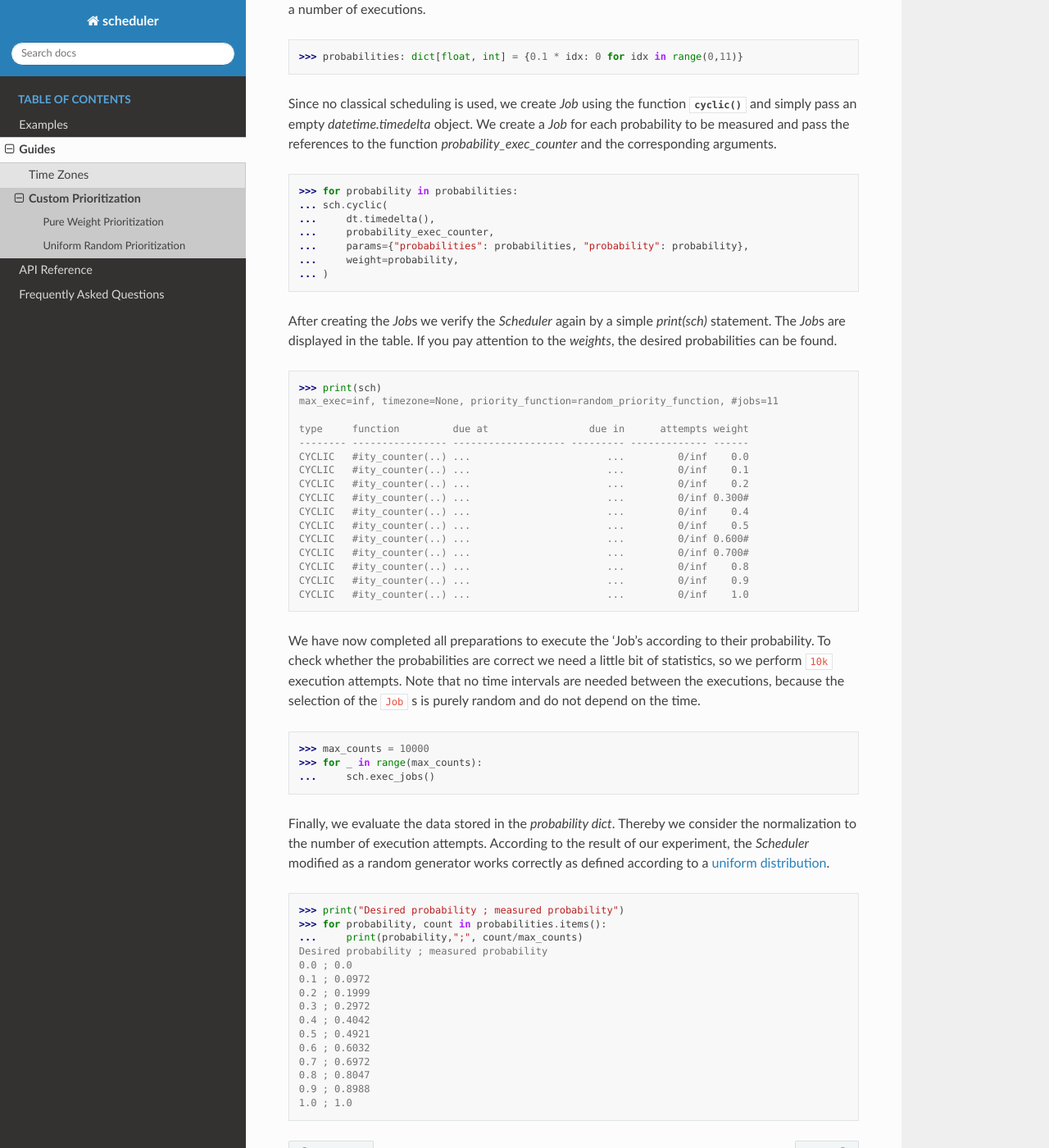
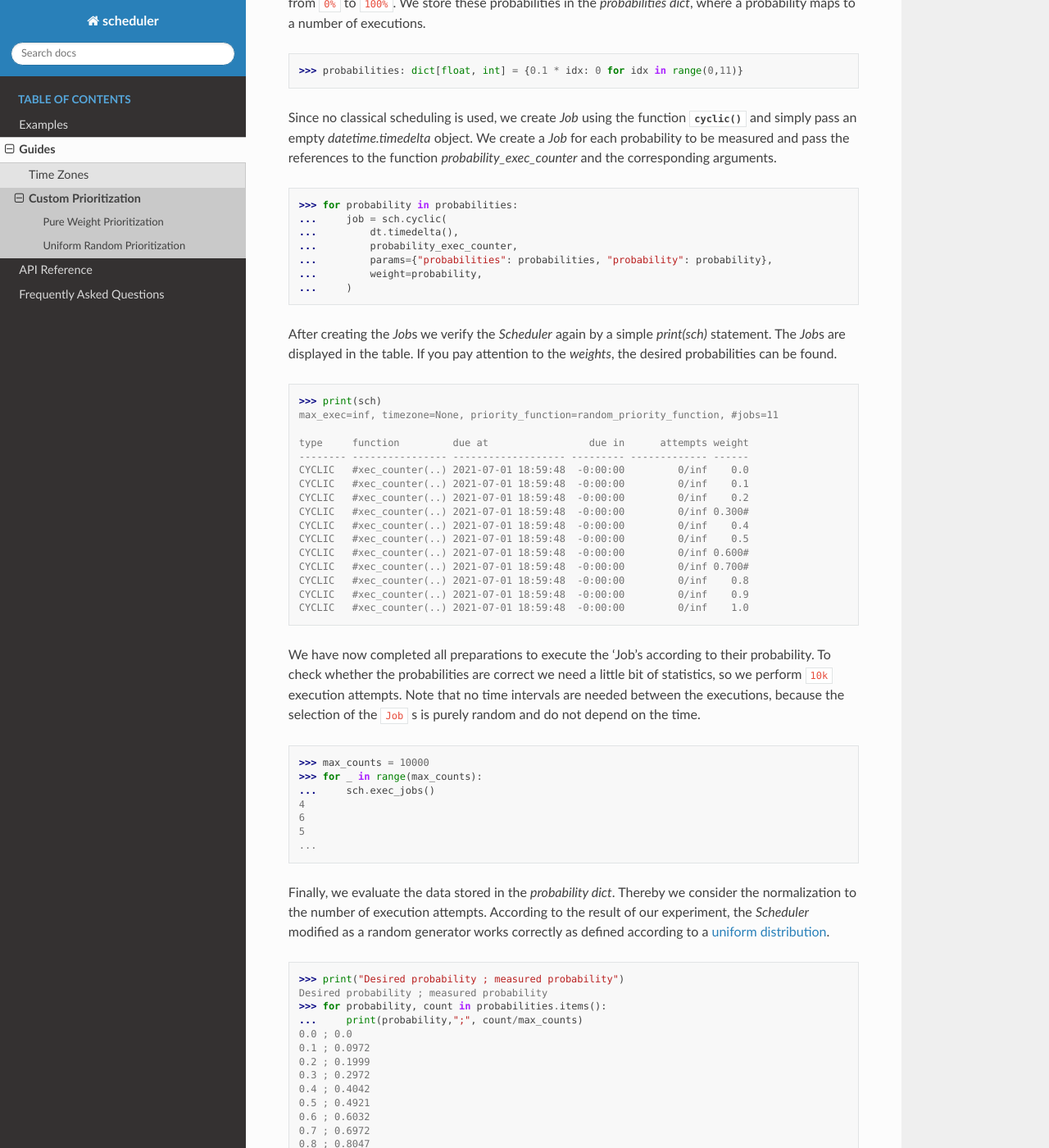
Before and after one commit to DigonIO/scheduler, a Sphinx documentation site: the page built from doc/pages/guides/custom_prioritization.rst, in a window 1280 px wide and 1400 px high, scrolled down 4761 px. Shown: the whole window at 82% size. Built offline with Sphinx 7.4.7 and the Read the Docs theme 2.0.0, drawn with Linux system fonts in a browser that asks for light colours; some of the changed text lies outside the part shown.

Commit message:
readibility and correctness of guides improved

```diff
--- a/doc/pages/guides/custom_prioritization.rst
+++ b/doc/pages/guides/custom_prioritization.rst
@@ -60,6 +60,7 @@
     <BLANKLINE>
     type     function         due at                 due in      attempts weight
     -------- ---------------- ------------------- --------- ------------- ------
+    <BLANKLINE>
 
 In the next step, we schedule a cyclic a `Job` with a `weight` of ``1`` that will be executed ``2`` times.
 By executing a `print(sch)` statement, we can see the scheduled `Job` in the table.
@@ -73,12 +74,13 @@
     ...         weight=1,
     ...         max_attempts=2,
     ...     )
-    >>> print(sch)
+    >>> print(sch)  # doctest:+SKIP
     max_exec=1, timezone=None, priority_function=pure_weight_prioritization, #jobs=1
     <BLANKLINE>
     type     function         due at                 due in      attempts weight
     -------- ---------------- ------------------- --------- ------------- ------
-    CYCLIC   print_weight(..) ...                       ...           0/2      1
+    CYCLIC   print_weight(..) 2021-07-01 18:51:23  -0:00:00           0/2      1
+    <BLANKLINE>
 
 Calling the function :func:`~scheduler.scheduler.Scheduler.exec_jobs` executes the job once.
 We can see the output ``j_1`` of the `print_weight` function defined above.
@@ -86,14 +88,15 @@
 
 .. code-block:: pycon
 
-    >>> sch.exec_jobs()
-    >>> print(sch)
+    >>> exec_count = sch.exec_jobs()
     j_1
+    >>> print(sch)  # doctest:+SKIP
     max_exec=1, timezone=None, priority_function=pure_weight_prioritization, #jobs=1
     <BLANKLINE>
     type     function         due at                 due in      attempts weight
     -------- ---------------- ------------------- --------- ------------- ------
-    CYCLIC   print_weight(..) ...                       ...           1/2      1
+    CYCLIC   print_weight(..) 2021-07-01 18:53:09  -0:00:00           1/2      1
+    <BLANKLINE>
 
 To make the weights relevant for the first time, we bring a second `Job` into play
 that has twice the `weight` of the first one.
@@ -107,13 +110,14 @@
     ...     weight=2,
     ...     max_attempts=2,
     ... )
-    >>> print(sch)
+    >>> print(sch)  # doctest:+SKIP
     max_exec=1, timezone=None, priority_function=pure_weight_prioritization, #jobs=2
     <BLANKLINE>
     type     function         due at                 due in      attempts weight
     -------- ---------------- ------------------- --------- ------------- ------
-    CYCLIC   print_weight(..) ...                       ...           1/2      1
-    CYCLIC   print_weight(..) ...                       ...           0/2      2
+    CYCLIC   print_weight(..) 2021-07-01 18:53:31  -0:00:00           1/2      1
+    CYCLIC   print_weight(..) 2021-07-01 18:53:31  -0:00:00           0/2      2
+    <BLANKLINE>
 
 We now expect that the output by calling the :func:`~scheduler.scheduler.Scheduler.exec_jobs`
 function no longer outputs ``j_1`` but ``j_2``, which is also confirmed.
@@ -121,15 +125,16 @@
 
 .. code-block:: pycon
 
-    >>> sch.exec_jobs()
-    >>> print(sch)
+    >>> exec_count = sch.exec_jobs()
     j_2
+    >>> print(sch)  # doctest:+SKIP
     max_exec=1, timezone=None, priority_function=pure_weight_prioritization, #jobs=2
     <BLANKLINE>
     type     function         due at                 due in      attempts weight
     -------- ---------------- ------------------- --------- ------------- ------
-    CYCLIC   print_weight(..) ...                       ...           1/2      1
-    CYCLIC   print_weight(..) ...                       ...           1/2      2
+    CYCLIC   print_weight(..) 2021-07-01 18:54:24  -0:00:00           1/2      1
+    CYCLIC   print_weight(..) 2021-07-01 18:54:24  -0:00:00           1/2      2
+    <BLANKLINE>
 
 
 A last `Job` is introduced with a `weight` of ``3``, but this one can be executed only once.
@@ -143,14 +148,15 @@
     ...     weight=3,
     ...     max_attempts=1,
     ... )
-    >>> sprint(sch)
+    >>> print(sch)  # doctest:+SKIP
     max_exec=1, timezone=None, priority_function=pure_weight_prioritization, #jobs=3
     <BLANKLINE>
     type     function         due at                 due in      attempts weight
     -------- ---------------- ------------------- --------- ------------- ------
-    CYCLIC   print_weight(..) ...                       ...           1/2      1
-    CYCLIC   print_weight(..) ...                       ...           1/2      2
-    ONCE     print_weight(..) ...                       ...           0/1      3
+    CYCLIC   print_weight(..) 2021-07-01 18:55:00  -0:00:00           1/2      1
+    CYCLIC   print_weight(..) 2021-07-01 18:55:00  -0:00:00           1/2      2
+    ONCE     print_weight(..) 2021-07-01 18:55:00  -0:00:00           0/1      3
+    <BLANKLINE>
 
 Calling the :func:`~scheduler.scheduler.Scheduler.exec_jobs` function again
 outputs ``j_3`` according to the known scheme.
@@ -159,15 +165,15 @@
 
 .. code-block:: pycon
 
-    >>> sch.exec_jobs()
-    >>> print(sch)
+    >>> exec_count = sch.exec_jobs()
     j_3
+    >>> print(sch)  # doctest:+SKIP
     max_exec=1, timezone=None, priority_function=pure_weight_prioritization, #jobs=2
     <BLANKLINE>
     type     function         due at                 due in      attempts weight
     -------- ---------------- ------------------- --------- ------------- ------
-    CYCLIC   print_weight(..) ...                       ...           1/2      1
-    CYCLIC   print_weight(..) ...                       ...           1/2      2
+    CYCLIC   print_weight(..) 2021-07-01 18:56:13  -0:00:00           1/2      1
+    CYCLIC   print_weight(..) 2021-07-01 18:56:13  -0:00:00           1/2      2
 
 To finish the remaining two `Job`\ s, the :func:`~scheduler.scheduler.Scheduler.exec_jobs` function is called twice.
 We can again see their output ``j_2`` and ``j_1`` in the correct order due to the weighting.
@@ -175,15 +181,16 @@
 
 .. code-block:: pycon
 
-    >>> sch.exec_jobs()
-    >>> sch.exec_jobs()
+    >>> exec_count = sch.exec_jobs()
+    j_2
+    >>> exec_count = sch.exec_jobs()
+    j_1
     >>> print(sch)
-    j_2
-    j_1
     max_exec=1, timezone=None, priority_function=pure_weight_prioritization, #jobs=0
     <BLANKLINE>
     type     function         due at                 due in      attempts weight
     -------- ---------------- ------------------- --------- ------------- ------
+    <BLANKLINE>
 
 
 Uniform Random Prioritization
@@ -246,9 +254,10 @@
     >>> sch = scheduler.Scheduler(priority_function=random_priority_function)
     >>> print(sch)
     max_exec=inf, timezone=None, priority_function=random_priority_function, #jobs=0
-
+    <BLANKLINE>
     type     function         due at                 due in      attempts weight
     -------- ---------------- ------------------- --------- ------------- ------
+    <BLANKLINE>
 
 We verify the functionality of the `uniform random prioritization` with the help of a small experiment.
 For this we determine ``11`` measuring points ``{0.0, 0.1, ... 1.0}`` which represent the probability
@@ -264,12 +273,12 @@
 to the function `probability_exec_counter` and the corresponding arguments.
 
     >>> for probability in probabilities:
-    ... sch.cyclic(
-    ...     dt.timedelta(),
-    ...     probability_exec_counter,
-    ...     params={"probabilities": probabilities, "probability": probability},
-    ...     weight=probability,
-    ... )
+    ...     job = sch.cyclic(
+    ...         dt.timedelta(),
+    ...         probability_exec_counter,
+    ...         params={"probabilities": probabilities, "probability": probability},
+    ...         weight=probability,
+    ...     )
 
 After creating the `Job`\ s we verify the `Scheduler` again by a simple
 `print(sch)` statement. The `Job`\ s are displayed in the table. If you pay attention to the
@@ -277,22 +286,23 @@
 
 .. code-block:: pycon
 
-    >>> print(sch)
+    >>> print(sch)  # doctest:+SKIP
     max_exec=inf, timezone=None, priority_function=random_priority_function, #jobs=11
-
+    <BLANKLINE>
     type     function         due at                 due in      attempts weight
     -------- ---------------- ------------------- --------- ------------- ------
-    CYCLIC   #ity_counter(..) ...                       ...         0/inf    0.0
-    CYCLIC   #ity_counter(..) ...                       ...         0/inf    0.1
-    CYCLIC   #ity_counter(..) ...                       ...         0/inf    0.2
-    CYCLIC   #ity_counter(..) ...                       ...         0/inf 0.300#
-    CYCLIC   #ity_counter(..) ...                       ...         0/inf    0.4
-    CYCLIC   #ity_counter(..) ...                       ...         0/inf    0.5
-    CYCLIC   #ity_counter(..) ...                       ...         0/inf 0.600#
-    CYCLIC   #ity_counter(..) ...                       ...         0/inf 0.700#
-    CYCLIC   #ity_counter(..) ...                       ...         0/inf    0.8
-    CYCLIC   #ity_counter(..) ...                       ...         0/inf    0.9
-    CYCLIC   #ity_counter(..) ...                       ...         0/inf    1.0
+    CYCLIC   #xec_counter(..) 2021-07-01 18:59:48  -0:00:00         0/inf    0.0
+    CYCLIC   #xec_counter(..) 2021-07-01 18:59:48  -0:00:00         0/inf    0.1
+    CYCLIC   #xec_counter(..) 2021-07-01 18:59:48  -0:00:00         0/inf    0.2
+    CYCLIC   #xec_counter(..) 2021-07-01 18:59:48  -0:00:00         0/inf 0.300#
+    CYCLIC   #xec_counter(..) 2021-07-01 18:59:48  -0:00:00         0/inf    0.4
+    CYCLIC   #xec_counter(..) 2021-07-01 18:59:48  -0:00:00         0/inf    0.5
+    CYCLIC   #xec_counter(..) 2021-07-01 18:59:48  -0:00:00         0/inf 0.600#
+    CYCLIC   #xec_counter(..) 2021-07-01 18:59:48  -0:00:00         0/inf 0.700#
+    CYCLIC   #xec_counter(..) 2021-07-01 18:59:48  -0:00:00         0/inf    0.8
+    CYCLIC   #xec_counter(..) 2021-07-01 18:59:48  -0:00:00         0/inf    0.9
+    CYCLIC   #xec_counter(..) 2021-07-01 18:59:48  -0:00:00         0/inf    1.0
+    <BLANKLINE>
 
 We have now completed all preparations to execute the 'Job'\ s according to their probability.
 To check whether the probabilities are correct we need a little bit of statistics,
@@ -301,8 +311,12 @@
 because the selection of the ``Job`` s is purely random and do not depend on the time.
 
     >>> max_counts = 10000
-    >>> for _ in range(max_counts):
+    >>> for _ in range(max_counts):  # doctest:+SKIP
     ...     sch.exec_jobs()
+    4
+    6
+    5
+    ...
 
 Finally, we evaluate the data stored in the `probability dict`.
 Thereby we consider the normalization to the number of execution attempts.
@@ -310,9 +324,9 @@
 works correctly as defined according to a `uniform distribution`_.
 
     >>> print("Desired probability ; measured probability")
+    Desired probability ; measured probability
     >>> for probability, count in probabilities.items():
     ...     print(probability,";", count/max_counts)
-    Desired probability ; measured probability
     0.0 ; 0.0
     0.1 ; 0.0972
     0.2 ; 0.1999
```
Also changed, not shown: other parts of doc/pages/guides/custom_prioritization.rst (+1 -0 lines), doc/pages/guides/time_zones.rst (+10 -9 lines).
